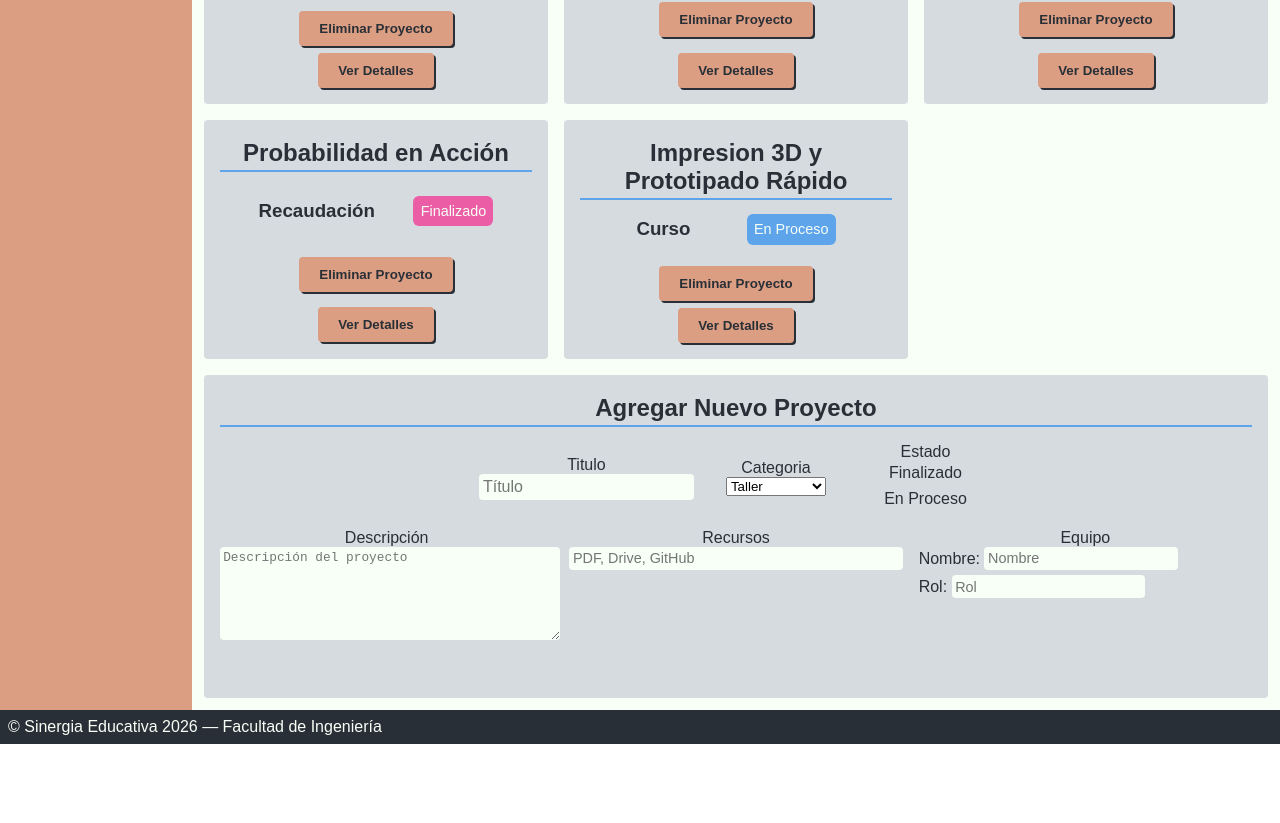
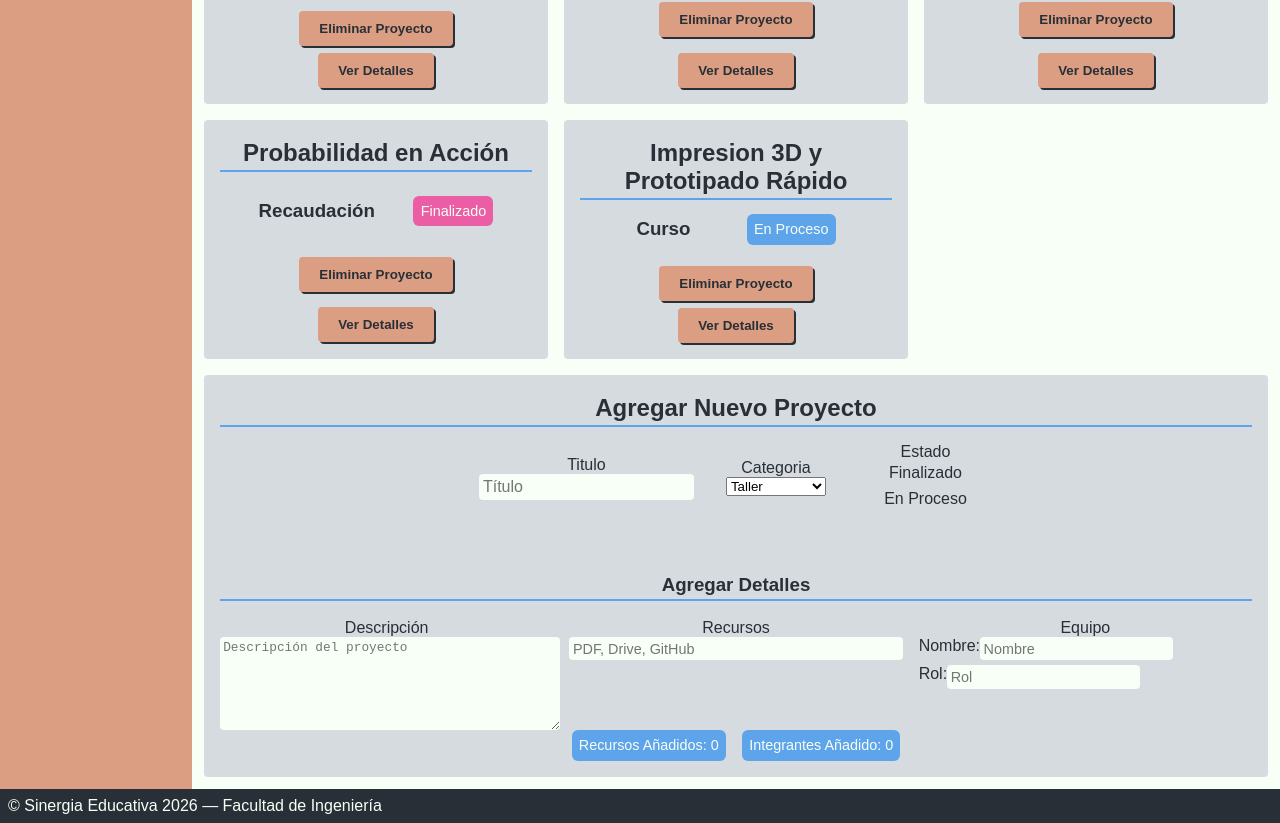
Before and after one commit to Dionicio-Rodrigo/pv_tp3_grupo2, a React (Vite) app: page / in a window 1280 px wide. Shown: the part 366-1189 px from the top of the page. Before the commit the page ends 1110 px from the top, so only its background shows below. Built offline with nearby package versions, Linux system fonts and the light colour scheme.

Commit message:
Formalizo los estilos para toda la seccion de detalles

```diff
--- a/src/components/Agregar.jsx
+++ b/src/components/Agregar.jsx
@@ -114,7 +114,6 @@ export const AgregarProyecto = ({ funcion }) => {
           <label htmlFor="enProceso">En Proceso</label>
         </div>
       </form>
-      <AgregarDetalles actualizar={handleActualizar} />
       <button
         form="datosEntrada"
         type="submit"
@@ -123,6 +122,24 @@ export const AgregarProyecto = ({ funcion }) => {
       >
         Agregar Proyecto
       </button>
+      <div id="detalles">
+        <h3>Agregar Detalles</h3>
+        <AgregarDetalles actualizar={handleActualizar} />
+        <div id="cantidades">
+          <span id="recursos">
+            Recursos Añadidos:
+            {nuevoProyecto.detalles.recursos.length > 0
+              ? ` ${nuevoProyecto.detalles.recursos.length}`
+              : ` 0 `}
+          </span>
+          <span id="equipo">
+            Integrantes Añadido:
+            {nuevoProyecto.detalles.equipo.length > 0
+              ? ` ${nuevoProyecto.detalles.equipo.length}`
+              : ` 0 `}
+          </span>
+        </div>
+      </div>
     </div>
   );
 };
--- a/src/components/AgregarDetalles.jsx
+++ b/src/components/AgregarDetalles.jsx
@@ -48,7 +48,6 @@ export const AgregarDetalles = ({ actualizar }) => {
       <div id="seccionRecursos">
         <label htmlFor="bandejaRecurso">
           Recursos
-          {detalles.recursos.length > 0 ? `: ${detalles.recursos.length}` : ``}
           <br />
         </label>
         <input
@@ -78,12 +77,8 @@ export const AgregarDetalles = ({ actualizar }) => {
         </button>
       </div>
       <div>
-        <label htmlFor="seccionEquipo">
-          {detalles.equipo.length > 0
-            ? `Integrantes: ${detalles.equipo.length}`
-            : `Equipo`}
-        </label>
-        <div id="seccionEquipo">
+        <label htmlFor="seccionEquipo">Equipo</label>
+        <section id="seccionEquipo">
           <div>
             <label htmlFor="bandejaNombre">Nombre: </label>
             <input
@@ -113,7 +108,7 @@ export const AgregarDetalles = ({ actualizar }) => {
               }}
             />
           </div>
-        </div>
+        </section>
         <button
           type="button"
           className="btnAgregarDetalles"
--- a/src/css/Agregar.css
+++ b/src/css/Agregar.css
@@ -111,3 +111,26 @@ button[type="submit"]:disabled {
   box-shadow: none;
   border: none;
 }
+
+#detalles > h3 {
+  text-align: center;
+  margin: 0;
+  padding: 3px;
+  border-bottom: 2px solid var(--Celeste);
+  margin-bottom: 1em;
+}
+
+#cantidades {
+  display: flex;
+  justify-content: center;
+  gap: 1em;
+}
+
+#cantidades > span {
+  color: var(--Blanco);
+  border-radius: 6px;
+  padding: 0.5em;
+  align-self: center;
+  font-size: 0.9rem;
+  background-color: var(--Celeste);
+}
--- a/src/css/AgregarDetalles.css
+++ b/src/css/AgregarDetalles.css
@@ -14,10 +14,18 @@
 }
 
 #seccionEquipo {
+  padding: 0;
   display: flex;
   flex-direction: column;
   align-items: flex-start;
   gap: 5px;
+}
+
+#seccionEquipo > div {
+  display: flex;
+}
+
+#seccionEquipo > div > input[type="text"] {
 }
 
 #bandejaDescripcion {
```
